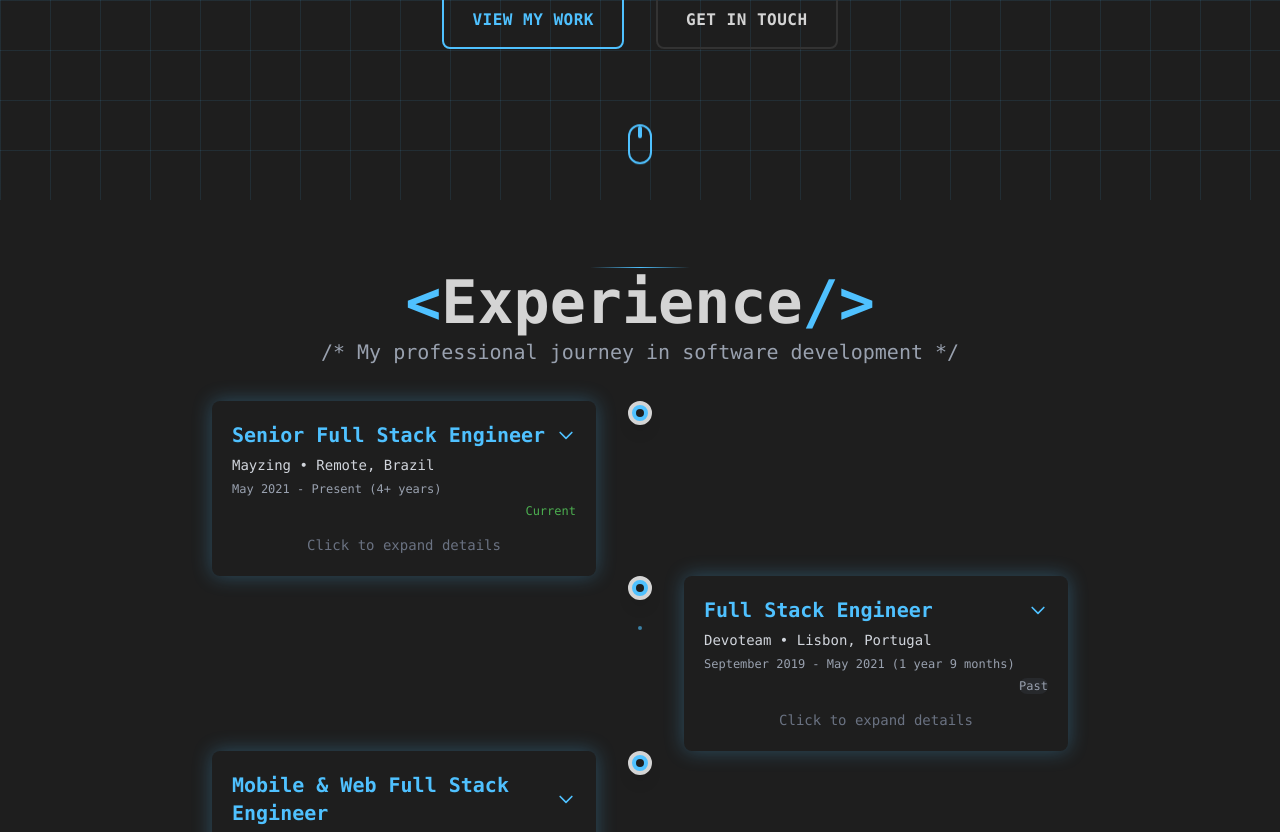
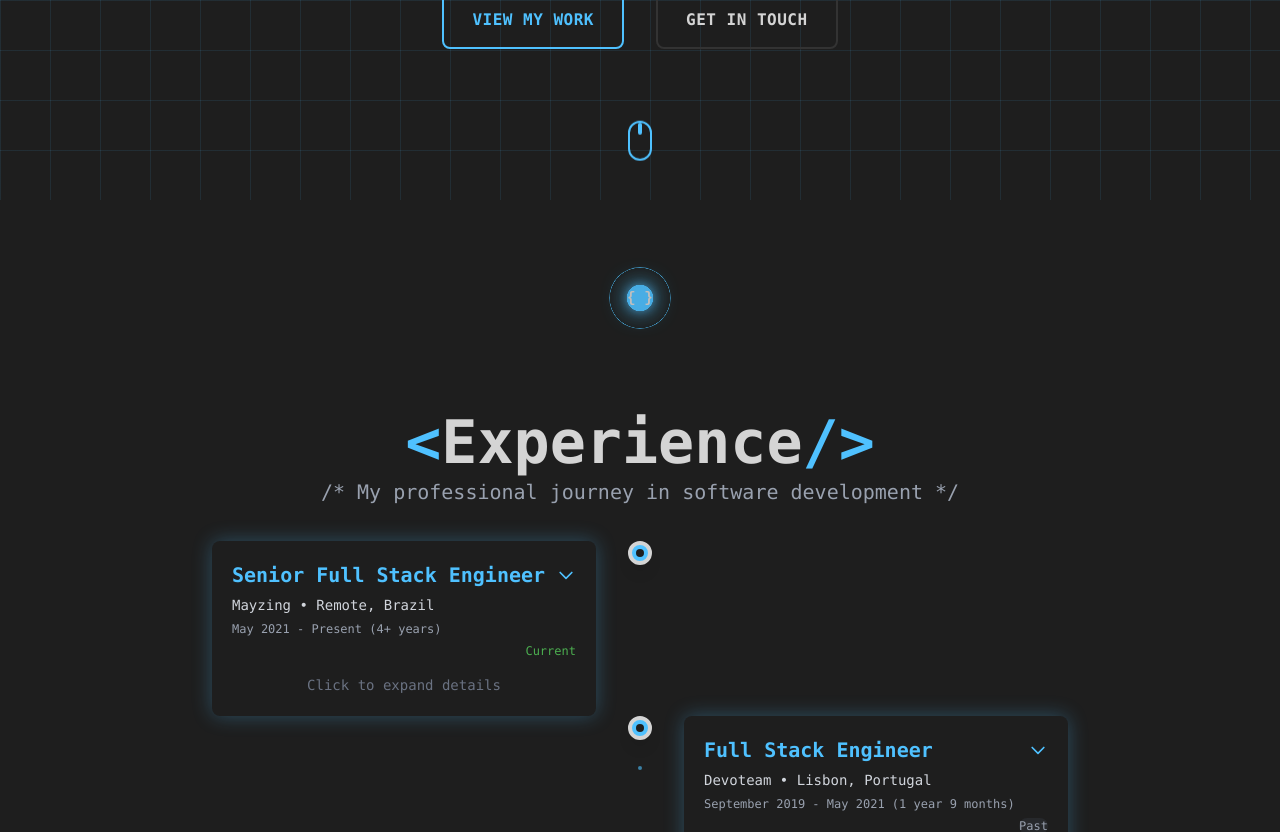
Before and after one commit to jhvs-development/jhvs-porfolio-website, a Next.js app: page / in a window 1280 px wide. Shown: the part 600-1432 px from the top of the page. Built offline with nearby package versions, Linux system fonts and the light colour scheme.

Commit message:
feat: improve navigation

```diff
--- a/src/app/globals.css
+++ b/src/app/globals.css
@@ -518,23 +518,100 @@ a:hover {
 /* Section separators */
 .section-separator {
   position: relative;
-  padding: 2rem 0;
+  padding: 4rem 0 2rem 0; /* Increased top padding to account for navigation */
+  margin-bottom: 3rem; /* Added bottom margin for better spacing */
+  display: flex;
+  align-items: center;
+  justify-content: center;
+}
+
+.section-separator::before {
+  content: '';
+  position: absolute;
+  left: 20%;
+  top: 50%;
+  transform: translateY(-50%);
+  width: 25%;
+  height: 1px;
+  background: linear-gradient(
+    90deg,
+    transparent,
+    var(--color-border-color),
+    var(--color-primary-blue)
+  );
+  opacity: 0.6;
 }
 
 .section-separator::after {
   content: '';
   position: absolute;
-  left: 50%;
-  bottom: 0;
-  transform: translateX(-50%);
-  width: 100px;
+  right: 20%;
+  top: 50%;
+  transform: translateY(-50%);
+  width: 25%;
   height: 1px;
   background: linear-gradient(
     90deg,
-    transparent,
     var(--color-primary-blue),
+    var(--color-border-color),
     transparent
   );
+  opacity: 0.6;
+}
+
+/* Center decorative element */
+.section-separator > .separator-decoration {
+  position: relative;
+  display: flex;
+  align-items: center;
+  justify-content: center;
+  width: 60px;
+  height: 60px;
+  background: radial-gradient(
+    circle at center,
+    var(--color-primary-blue) 0%,
+    var(--color-primary-blue) 30%,
+    transparent 31%,
+    transparent 69%,
+    var(--color-primary-blue) 70%,
+    var(--color-primary-blue) 100%
+  );
+  border-radius: 50%;
+  animation: pulse-glow 3s ease-in-out infinite;
+}
+
+.section-separator > .separator-decoration::before {
+  content: '';
+  position: absolute;
+  width: 20px;
+  height: 20px;
+  background: var(--color-primary-blue);
+  border-radius: 50%;
+  box-shadow:
+    0 0 10px var(--color-primary-blue),
+    0 0 20px var(--color-primary-blue),
+    0 0 30px var(--color-primary-blue);
+}
+
+.section-separator > .separator-decoration::after {
+  content: '{ }';
+  position: absolute;
+  font-family: 'JetBrains Mono', monospace;
+  font-size: 14px;
+  font-weight: bold;
+  color: var(--color-background);
+  z-index: 1;
+}
+
+@keyframes pulse-glow {
+  0%, 100% {
+    opacity: 0.8;
+    transform: scale(1);
+  }
+  50% {
+    opacity: 1;
+    transform: scale(1.05);
+  }
 }
 
 /* Perfect centering utilities */
--- a/src/components/Navigation.tsx
+++ b/src/components/Navigation.tsx
@@ -20,11 +20,12 @@ export const Navigation = () => {
         'projects',
         'contact',
       ]
+      const navHeight = 80
       const current = sections.find(section => {
         const element = document.getElementById(section)
         if (element) {
           const rect = element.getBoundingClientRect()
-          return rect.top <= 100 && rect.bottom >= 100
+          return rect.top <= navHeight + 20 && rect.bottom >= navHeight + 20
         }
         return false
       })
@@ -41,7 +42,12 @@ export const Navigation = () => {
   const scrollToSection = (sectionId: string) => {
     const element = document.getElementById(sectionId)
     if (element) {
-      element.scrollIntoView({ behavior: 'smooth' })
+      const navHeight = 80 // Approximate height of the navigation bar
+      const elementPosition = element.offsetTop - navHeight
+      window.scrollTo({
+        top: elementPosition,
+        behavior: 'smooth',
+      })
     }
   }
 
--- /dev/null
+++ b/src/components/SectionSeparator.tsx
@@ -0,0 +1,7 @@
+export const SectionSeparator = () => {
+  return (
+    <div className="section-separator">
+      <div className="separator-decoration"></div>
+    </div>
+  )
+}
--- a/src/components/Sections.tsx
+++ b/src/components/Sections.tsx
@@ -13,6 +13,7 @@ import { HeroSection } from './sections/HeroSection'
 import { ProjectsSection } from './sections/ProjectsSection'
 import { ServicesSection } from './sections/ServicesSection'
 import { TechStackSection } from './sections/TechStackSection'
+import { SectionSeparator } from './SectionSeparator'
 
 interface SectionsProps {
   personalInfo: PersonalInfo
@@ -34,23 +35,23 @@ export const Sections = ({
       <section id="hero" className="flex">
         <HeroSection data={personalInfo} />
       </section>
-      <div className="section-separator" />
+      <SectionSeparator />
       <section id="experience" className="flex">
         <ExperienceSection data={experience} />
       </section>
-      <div className="section-separator" />
+      <SectionSeparator />
       <section id="services" className="flex">
         <ServicesSection data={services} />
       </section>
-      <div className="section-separator" />
+      <SectionSeparator />
       <section id="tech-stack" className="flex">
         <TechStackSection data={techStack.techStack} />
       </section>
-      <div className="section-separator" />
+      <SectionSeparator />
       <section id="projects" className="flex">
         <ProjectsSection data={projects} />
       </section>
-      <div className="section-separator" />
+      <SectionSeparator />
       <section id="contact" className="flex">
         <ContactSection data={personalInfo} />
       </section>
```
